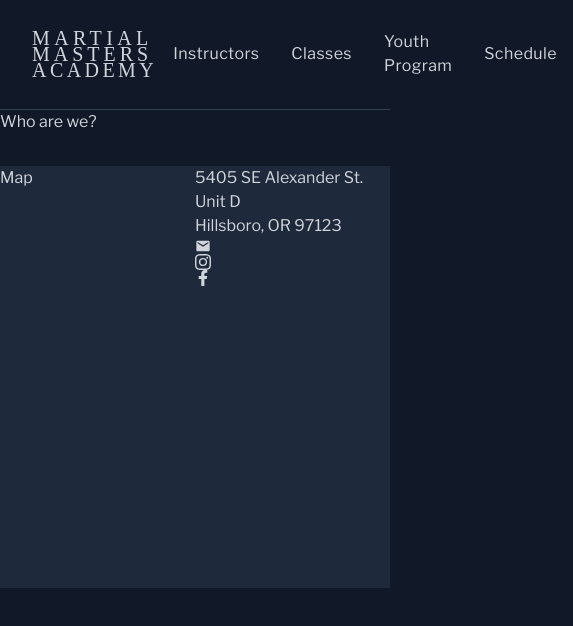
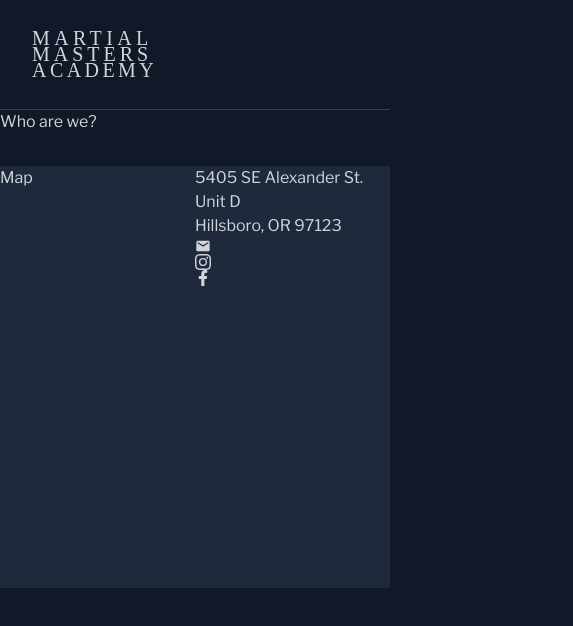
Before and after one commit to allanlalangan/martial-masters-academy, a Next.js app: page /about in a window 390 px wide. Shown: the top 626 px of the page, 573 px wide, since content can reach past the window. Built offline with nearby package versions, Linux system fonts and the light colour scheme; a web font is replaced by a local one.

Commit message:
feat: hide nav on md screens and smaller

```diff
--- a/components/Header/Header.jsx
+++ b/components/Header/Header.jsx
@@ -18,7 +18,7 @@
           </h1>
         </div>
       </Link>
-      <nav>
+      <nav className='hidden md:block'>
         <ul className='flex justify-evenly items-center'>
           <Link href='/instructors' passHref={true}>
             <li className='hover:brightness-110 tracking-wide cursor-pointer transition px-4'>
```
